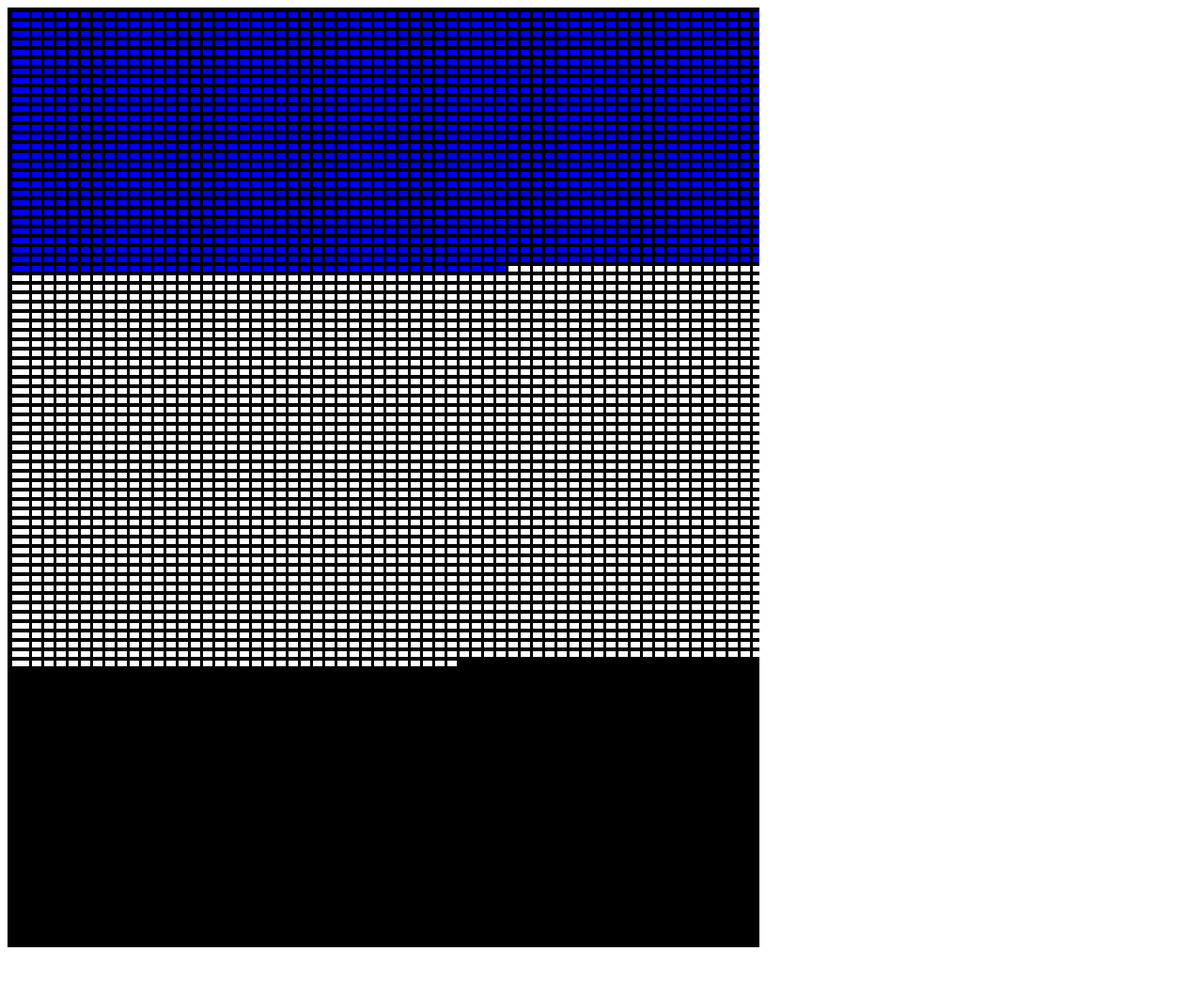
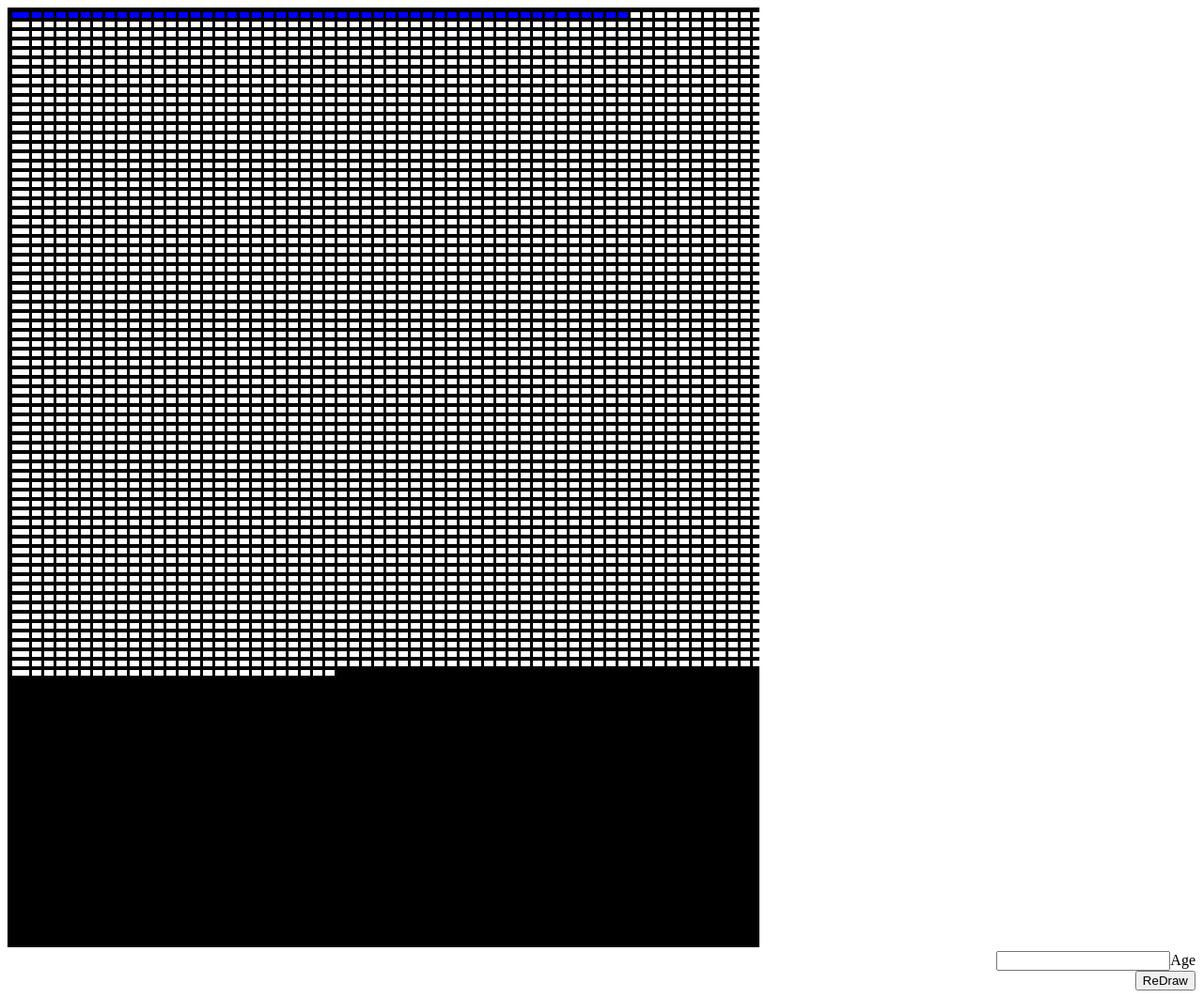
Before and after one commit to jmsaylor/boxes, a website: page public/index.html in a window 1280 px wide. Shown: the whole page at 94% size. Before the commit the page ends 1020 px from the top, so only its background shows below. Drawn offline with Linux system fonts and the light colour scheme.

Commit message:
form and redraw

```diff
--- a/public/canvas.js
+++ b/public/canvas.js
@@ -1,13 +1,16 @@
-const canvas = document.querySelector(".myCanvas");
+let canvas = document.querySelector(".myCanvas");
 // const width = (canvas.width = window.innerWidth);
 // const height = (canvas.height = window.innerHeight);
 const width = (canvas.width = 800);
 const height = (canvas.height = 1000);
 
-const ctx = canvas.getContext("2d");
+let ctx = canvas.getContext("2d");
 
+function drawBoxes(age) {
   ctx.fillStyle = "rgb(0, 0, 0)";
   ctx.fillRect(0, 0, width, height);
+
+  let lifeExpectancy = 84 * 52;
 
   let boxWidth = 10;
   let boxHeight = 6;
@@ -17,8 +20,8 @@ let xPosition = 5;
 
   let counter = 1;
 
-for (let x = 1; x < weeksInLife(8); x++) {
-  if (x < ageMarker(33)) {
+  for (let x = 1; x < lifeExpectancy; x++) {
+    if (x < age * 52) {
       ctx.fillStyle = "rgb(0, 0, 255)";
     } else {
       ctx.fillStyle = "rgb(255, 255, 255)";
@@ -35,13 +38,6 @@ for (let x = 1; x < weeksInLife(8); x++) {
       counter = 1;
     }
   }
-
-function ageMarker(age) {
-  return age * 52;
 }
 
-function weeksInLife(healthyLifeVar = 0) {
-  const lifespan = 75 + healthyLifeVar;
-
-  return lifespan * 52;
-}
+drawBoxes(1);
--- a/public/index.html
+++ b/public/index.html
@@ -8,6 +8,12 @@
   </head>
   <body>
     <canvas class="myCanvas"></canvas>
+    <div style="text-align:right">
+      <form onSubmit="changeAge(event)">
+        <input type="number" id="age" /><label>Age</label><br />
+        <button type="submit" name="action">ReDraw</button>
+      </form>
+    </div>
     <script src="canvas.js"></script>
     <script src="script.js"></script>
   </body>
--- a/public/script.js
+++ b/public/script.js
@@ -0,0 +1,9 @@
+function changeAge(e) {
+  e.preventDefault();
+
+  ctx.clearRect(0, 0, width, height);
+
+  let age = document.getElementById("age").value;
+  console.log(age);
+  drawBoxes(age);
+}
```
Lines whose indentation alone changed are shown as unchanged.
